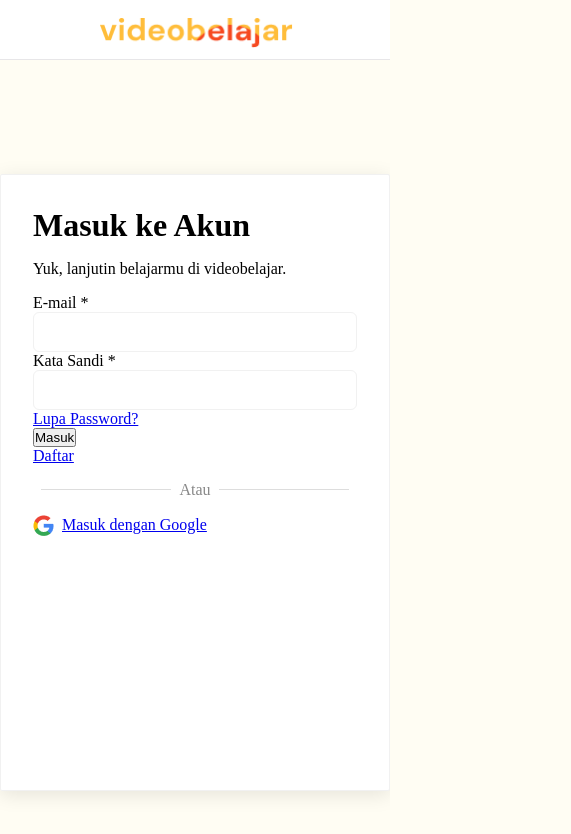
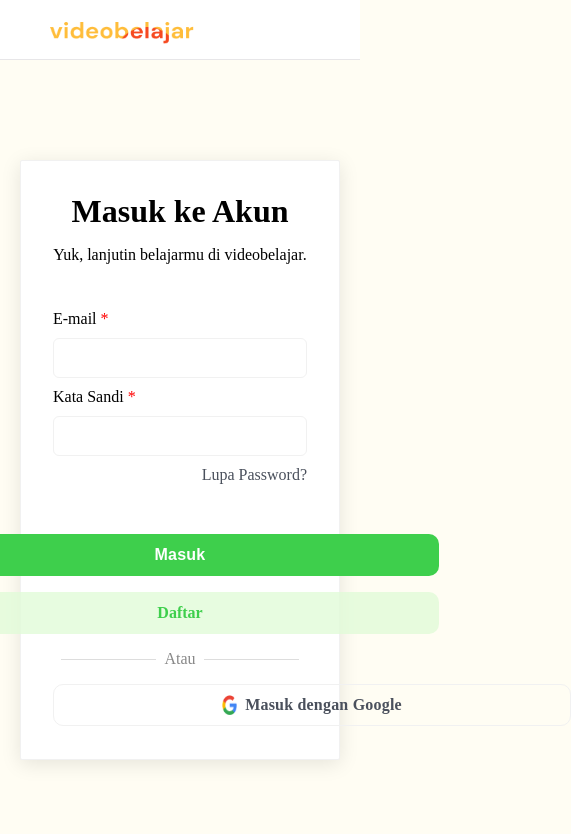
Before and after one commit to Brandonjb123/Project-Web-Video-Learning-Platform, a plain HTML site: page index.html in a window 390 px wide. Shown: the whole page, 571 px wide, since content can reach past the window. Drawn offline with Linux system fonts and the light colour scheme.

Commit message:
Update Form login tersisa responsive

```diff
--- a/CSS/style.css
+++ b/CSS/style.css
@@ -13,7 +13,7 @@ body {
 /* HEADER */
 
 nav {
-    width: 100% ;
+    width: 100%;
     height: 60px;
     background-color: #FFFFFF;
     border-bottom: 1px solid #3A35411F;
@@ -37,22 +37,16 @@ nav img {
 
 /* MAIN */
 
-main {
-    display: flex;
-    justify-content: center;
-    align-items: center;
-    min-height: 100vh;
-}
-
 .box-login {
     width: 590px;
     height: 617px;
     background-color: #FFFFFF;
-    box-shadow: 0 4px 20px rgba(0,0,0,0.1);
+    box-shadow: 0 4px 20px rgba(0, 0, 0, 0.1);
     padding: 2rem;
     border: 1px solid #f1f1f1;
     border-radius: 2px;
     margin: 100px auto;
+    text-align: center;
 }
 
 .form-login {
@@ -64,7 +58,9 @@ main {
 form {
     display: flex;
     flex-direction: column;
-    /* gap: 1rem; */
+    gap: 10px;
+    text-align: left;
+    margin-top: 30px;
 }
 
 form input {
@@ -73,10 +69,74 @@ form input {
     border: 1px solid #f1f1f1;
 }
 
-a.btn {
+span.required {
+    color: red;
+}
+
+.form-action {
     display: flex;
+    flex-direction: column;
     align-items: center;
-    gap: 0.5rem;
+    gap: 16px;
+}
+
+.forgot-password {
+    justify-content: flex-end;
+    text-align: right;
+    width: 100%;
+    text-decoration: none;
+    color: #4a505c;
+
+}
+
+.btn-primary {
+    width: 518px;
+    height: 42px;
+    border-radius: 10px;
+    background-color: #3ECF4C;
+    color: #FFFFFF;
+    font-size: 16px;
+    font-weight: 700;
+    letter-spacing: 0.2px;
+    border: none;
+}
+
+.btn-secondary {
+    width: 518px;
+    height: 42px;
+    border-radius: 10px;
+    background-color: #E2FCD9CC;
+    color: #3ECF4C;
+    font-size: 16px;
+    font-weight: 700;
+    display: flex;
+    justify-content: center;
+    align-items: center;
+    text-align: center;
+    text-decoration: none;
+}
+
+.btn-google {
+    display: flex;
+    justify-content: center;
+    align-items: center;
+    text-align: center;
+    text-decoration: none;
+    width: 518px;
+    height: 42px;
+    border-radius: 10px;
+    border: 1px solid #F1F1F1;
+    font-size: 16px;
+    font-weight: 700;
+    color: #4A505C;
+    letter-spacing: 0.2px;
+    line-height: 140%;
+    gap: 8px;
+}
+
+.btn-google img {
+    width: 15px;
+    height: 20px;
 }
 
 .divider {
@@ -96,3 +156,41 @@ a.btn {
 }
 
 /* END MAIN */
+
+
+/* RESPONSIVE */
+
+@media (max-width: 480px) {
+
+    body {
+    width: 360px;
+    height: 620px;
+    background-color: #fffdf3;
+}
+
+    nav {
+        width: 100%;
+        height: 60px;
+        background-color: #FFFFFF;
+        border-bottom: 1px solid #3A35411F;
+        display: flex;
+        align-items: center;
+    }
+
+    nav ul {
+        padding-top: 10px;
+        padding-left: 50px;
+        list-style: none;
+    }
+
+    nav img {
+        height: 22px;
+        width: 144px;
+    }
+
+    .box-login {
+        width: 320px;
+        height: 600px;
+    }
+
+}
--- a/index.html
+++ b/index.html
@@ -46,7 +46,7 @@
             <span class="divider">Atau</span>
 
             <!-- GOOGLE LOGIN -->
-            <a href="#" class="btn"><img src="./MEDIA/icon/logos_google-icon.png" alt="Google Icon">Masuk dengan Google</a>
+            <a href="#" class="btn btn-google"><img src="./MEDIA/icon/logos_google-icon.png" alt="Google Icon">Masuk dengan Google</a>
         </div>
     </div>
   </main>
```
